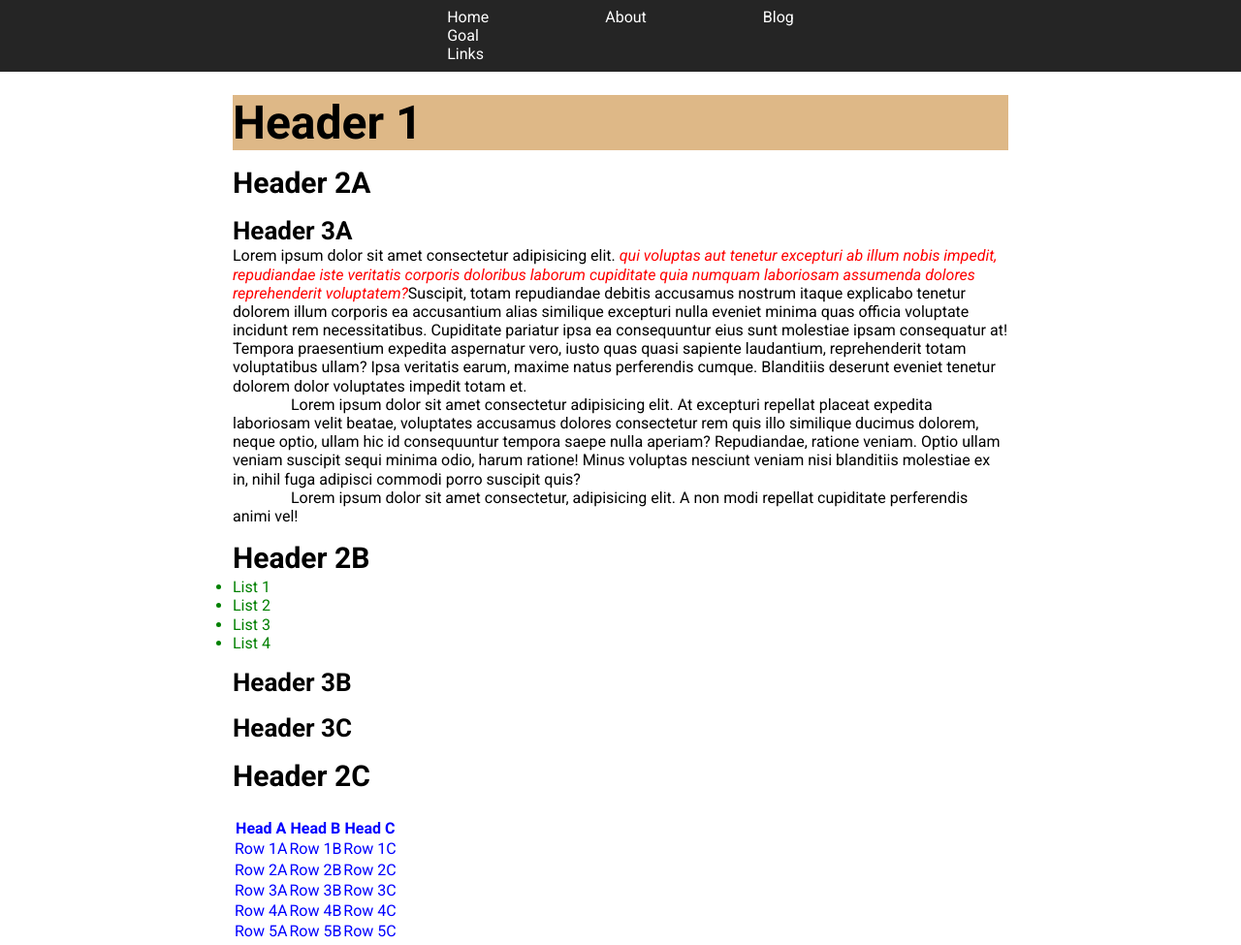
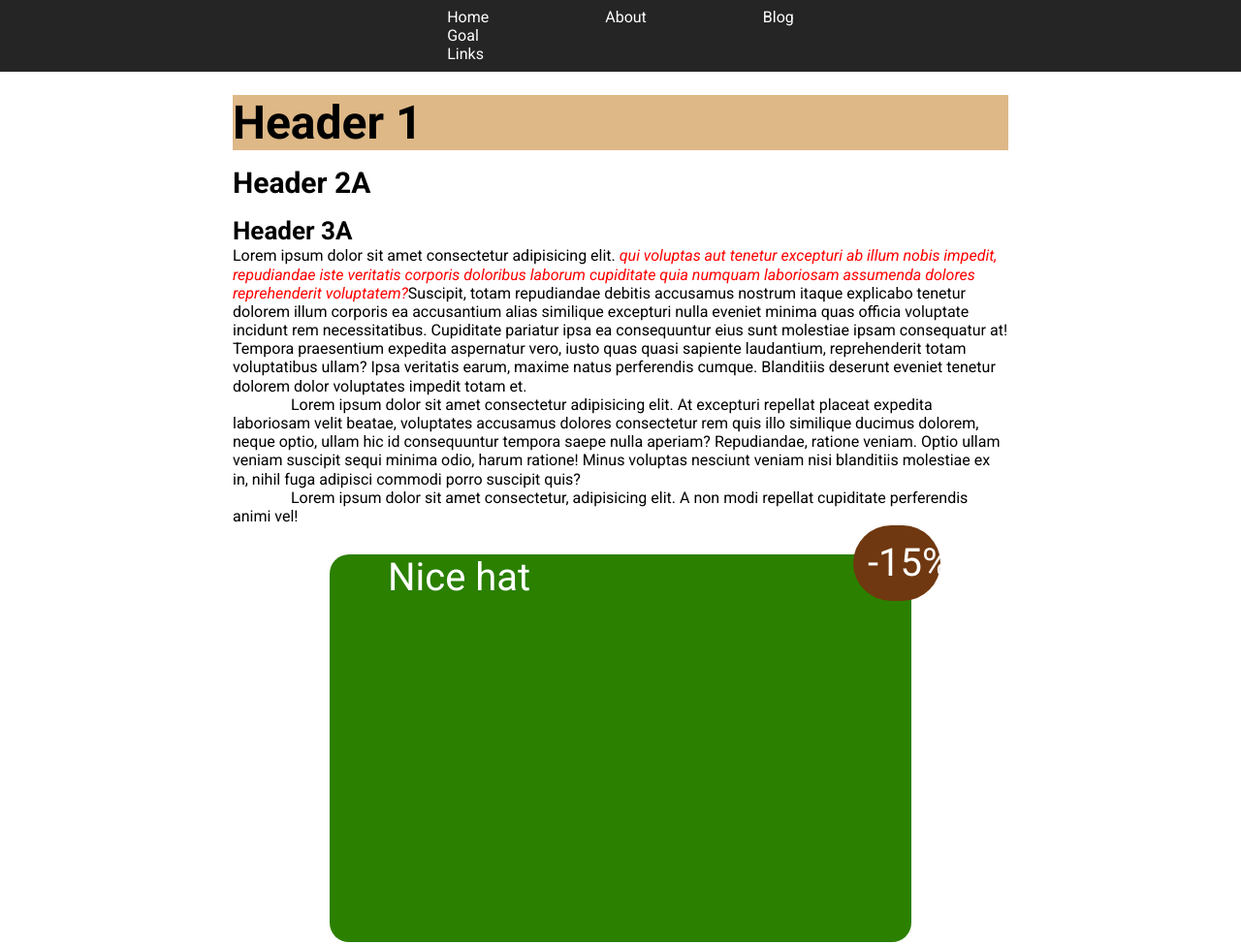
Before and after one commit to ZeddFox/Lexicon-Github-Pages, a plain HTML site: page index.html in a window 1280 px wide. Shown: the top 975 px of the page at 97% size. Drawn offline with Linux system fonts and the light colour scheme.

Commit message:
Add example sale window in text

```diff
--- a/index.html
+++ b/index.html
@@ -26,6 +26,12 @@
                 <p>Lorem ipsum dolor sit amet consectetur adipisicing elit. <span class="cursivered">qui voluptas aut tenetur excepturi ab illum nobis impedit, repudiandae iste veritatis corporis doloribus laborum cupiditate quia numquam laboriosam assumenda dolores reprehenderit voluptatem?</span>Suscipit, totam repudiandae debitis accusamus nostrum itaque explicabo tenetur dolorem illum corporis ea accusantium alias similique excepturi nulla eveniet minima quas officia voluptate incidunt rem necessitatibus. Cupiditate pariatur ipsa ea consequuntur eius sunt molestiae ipsam consequatur at! Tempora praesentium expedita aspernatur vero, iusto quas quasi sapiente laudantium, reprehenderit totam voluptatibus ullam? Ipsa veritatis earum, maxime natus perferendis cumque. Blanditiis deserunt eveniet tenetur dolorem dolor voluptates impedit totam et.</p>
                 <p>Lorem ipsum dolor sit amet consectetur adipisicing elit. At excepturi repellat placeat expedita laboriosam velit beatae, voluptates accusamus dolores consectetur rem quis illo similique ducimus dolorem, neque optio, ullam hic id consequuntur tempora saepe nulla aperiam? Repudiandae, ratione veniam. Optio ullam veniam suscipit sequi minima odio, harum ratione! Minus voluptas nesciunt veniam nisi blanditiis molestiae ex in, nihil fuga adipisci commodi porro suscipit quis?</p>
                 <p>Lorem ipsum dolor sit amet consectetur, adipisicing elit. A non modi repellat cupiditate perferendis animi vel!</p>
+                <div class="card">
+                    <p>Nice hat</p>
+                    <div>
+                        <p class="tag">-15%</p>
+                    </div>
+                </div>
             <h2>Header 2B</h2>
             <ul class="makeGreen">
                 <li>List 1</li>
--- a/style-text.css
+++ b/style-text.css
@@ -113,3 +113,37 @@ table
 {
     margin: 24px 0;
 }
+
+div.card
+{
+    width: 600px;
+    height: 400px;
+    background-color: hsl(100, 100%, 25%);
+    margin: 30px auto;
+    border-radius: 20px;
+    position: relative;
+}
+
+.card p
+{
+    color: white;
+    font-weight: 400;
+    font-size: 40px;
+}
+
+.card p.tag
+{
+    background-color: hsl(25, 75%, 25%);
+    text-indent: 0px;
+    padding: 15px;
+    border-radius: 70px;
+}
+
+.card > div
+{
+    width: 90px;
+    height: 90px;
+    position: absolute;
+    top: -30px;
+    right: -30px;
+}
```
